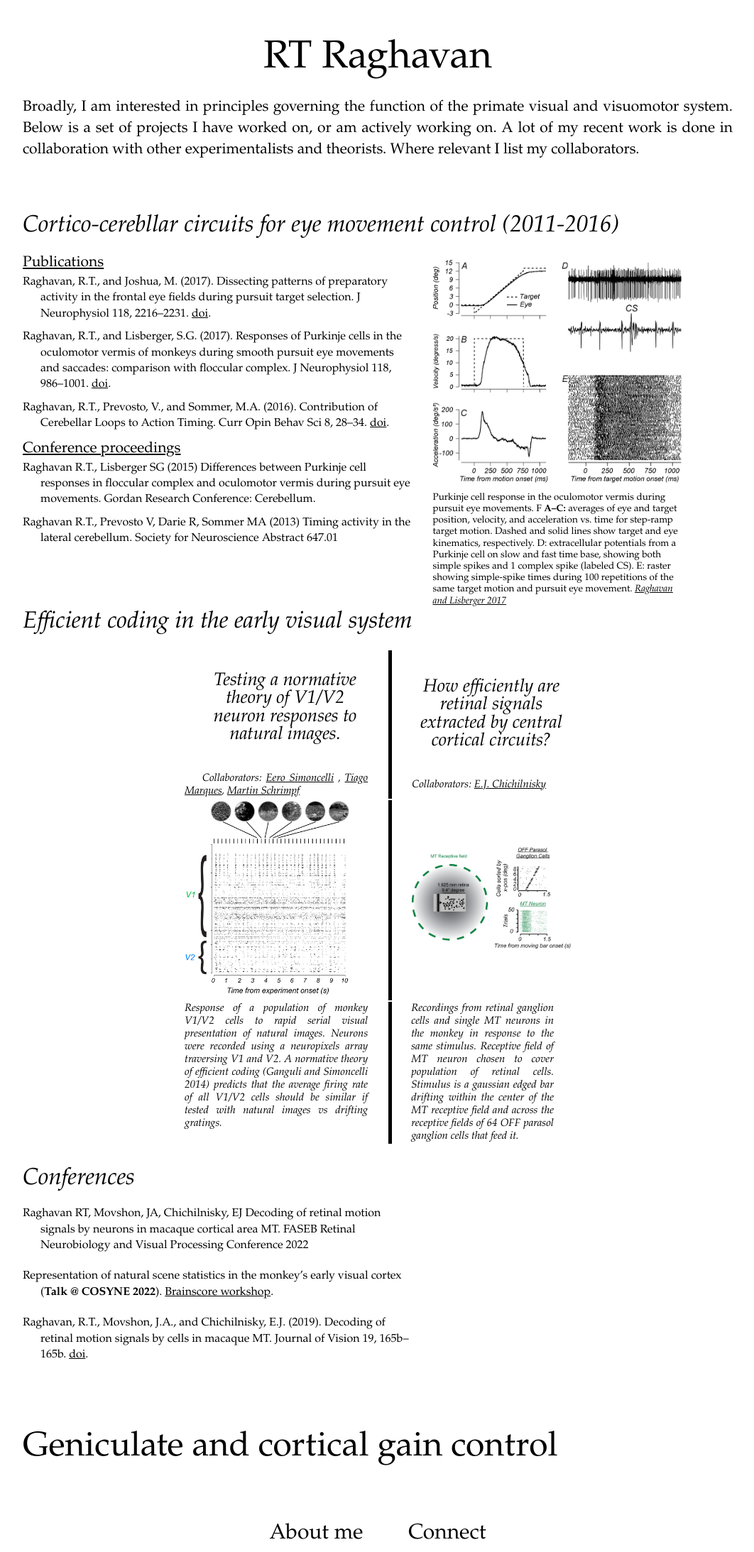
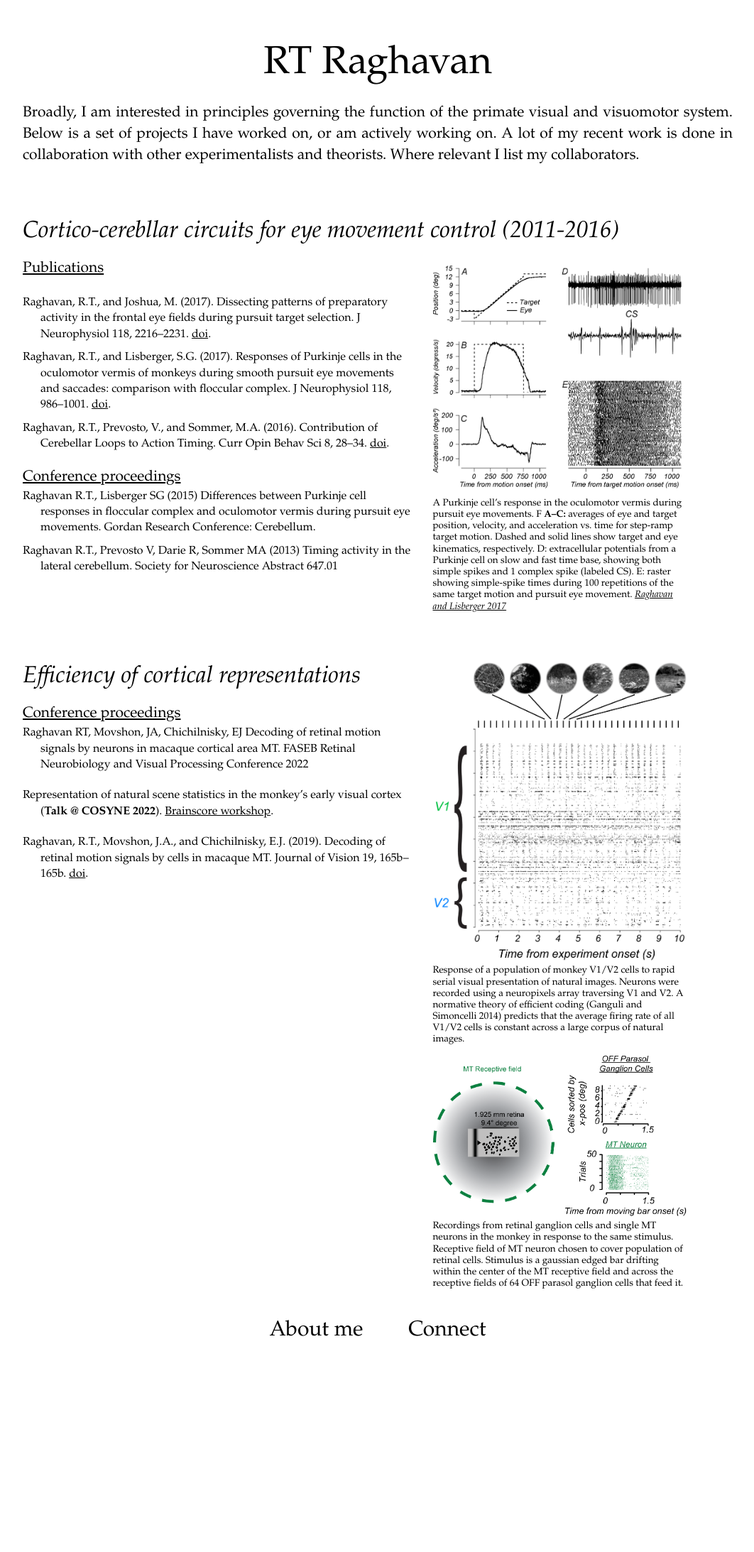
Before and after one commit to rtraghavan/rtraghavan.github.io, a Jekyll site: the page built from research/index.md, in a window 1280 px wide. Shown: the whole page at 71% size, without its empty margins (188-1250 px from the left). Built offline with Jekyll 4.4.1, drawn with Linux system fonts in a browser that asks for light colours; after the commit the page ends 1904 px from its top, so only the background shows below that.

Commit message:
layout changes

```diff
--- a/_layouts/default.html
+++ b/_layouts/default.html
@@ -22,9 +22,13 @@
 
 <footer class="footer">
   <ul>
-		<li><a href="/">About me</a></li>
-    	<!-- <li><p><a href="{{ site.url }}/research">Research</a></p></li>  -->
-    <li><a href="/connect">Connect</a></li>
+		<li>
+			<a href="/">About me</a>
+		</li>
+
+    	<li>
+			<a href="/connect">Connect</a>
+		</li>
   </ul>
 </footer>
 
--- a/css/main.css
+++ b/css/main.css
@@ -42,6 +42,8 @@ body {
   font-family: Palatino, "Palatino Linotype", "Palatino LT STD", "Book Antiqua", Georgia, serif;
   max-width: 1400px;
   counter-reset: sidenote-counter;
+  display: flex;
+  flex-direction: column;
 }
 
 html {
@@ -71,7 +73,6 @@ html {
   padding-right: 1em;
   padding-bottom: 0.25em;
 }
-
 
 a {
   word-spacing: 0px;
@@ -270,15 +271,18 @@ figure.fullwidth figcaption {
 }
 
 footer {
-  margin-top:3em;
-  font-size:40 px;
+  margin-top:0em;
+  font-size:400 px;
   font-weight: 300;
   bottom: 0;
-  width: 100%;
+
+  padding-top: auto;
+  width: auto;
   text-align: center;
 }
 
 footer li {
+  margin-top:0em;
   font-size: 30px;
   text-align: center;
   padding-top: 1em;
@@ -365,7 +369,7 @@ img {
   margin-right: -70%;
   width: 65%;
   margin-top: 0.4rem;
-  margin-bottom: 0;
+  margin-bottom: .4rem;
   font-size: 0.90rem;
   line-height: 1.2;
   vertical-align: baseline;
@@ -492,9 +496,10 @@ label.margin-toggle:not(.sidenote-number) {
 
 @media (max-width: 760px) {
   body {
-      width: 84%;
+      width: 50%;
       padding-left: 8%;
       padding-right: 8%;
+      padding-top: 8%;
   }
 
   hr,
--- a/research/index.md
+++ b/research/index.md
@@ -10,10 +10,9 @@ title: Research
 
 <section>
 ## Cortico-cerebllar circuits for eye movement control (2011-2016)
-<p>
 
 <u>Publications</u>
-<span class="marginnote"> <img src="/img/F01.png">  Purkinje cell response in the oculomotor vermis during pursuit eye movements. F **A–C:** averages of eye and target position, velocity, and acceleration vs. time for step-ramp target motion. Dashed and solid lines show target and eye kinematics, respectively. D: extracellular potentials from a Purkinje cell on slow and fast time base, showing both simple spikes and 1 complex spike (labeled CS). E: raster showing simple-spike times during 100 repetitions of the same target motion and pursuit eye movement.<em> [Raghavan and Lisberger 2017](https://doi.org/10.1152/jn.00209.2017)</em></span>
+<span class="marginnote"> <img src="/img/F01.png">  A Purkinje cell's response in the oculomotor vermis during pursuit eye movements. F **A–C:** averages of eye and target position, velocity, and acceleration vs. time for step-ramp target motion. Dashed and solid lines show target and eye kinematics, respectively. D: extracellular potentials from a Purkinje cell on slow and fast time base, showing both simple spikes and 1 complex spike (labeled CS). E: raster showing simple-spike times during 100 repetitions of the same target motion and pursuit eye movement.<em> [Raghavan and Lisberger 2017](https://doi.org/10.1152/jn.00209.2017)</em></span>
 
 <span style="display:block; font-size:16px;line-height: 1.4em;padding-left: 25px;text-indent: -25px; margin: auto auto 10px auto"> Raghavan, R.T., and Joshua, M. (2017). Dissecting patterns of preparatory activity in the frontal eye fields during pursuit target selection. J Neurophysiol 118, 2216–2231. [doi](https://doi.org/10.1152/jn.00317.2017). </span>
 <span style="display:block; font-size:16px;line-height: 1.4em;padding-left: 25px;text-indent: -25px; margin: auto auto 10px auto"> Raghavan, R.T., and Lisberger, S.G. (2017). Responses of Purkinje cells in the oculomotor vermis of monkeys during smooth pursuit eye movements and saccades: comparison with floccular complex. J Neurophysiol 118, 986–1001. [doi](https://doi.org/10.1152/jn.00209.2017). </span>
@@ -24,54 +23,28 @@ title: Research
 </span>
 <span style="display:block; font-size:16px;line-height: 1.4em;padding-left: 25px;text-indent: -25px; margin: auto auto 10px auto">Raghavan R.T., Prevosto V, Darie R, Sommer MA (2013) Timing activity in the lateral
 cerebellum. Society for Neuroscience Abstract 647.01
-</p>
+
+</section>
+
+<section>
 </section>
 
 
 
+<section>
+<span class="marginnote"> <img src="/img/natimex.png"> Response of a population of monkey V1/V2 cells to rapid serial visual presentation of natural images. Neurons were recorded using a neuropixels array traversing V1 and V2. A normative theory of efficient coding (Ganguli and Simoncelli 2014) predicts that the average firing rate of all V1/V2 cells is constant across a large corpus of natural images. </span>
 
 
+## Efficiency of cortical representations
+<span class="marginnote"> <img src="/img/efficient1.png"> Recordings from retinal ganglion cells and single MT neurons in the monkey in response to the same stimulus. Receptive field of MT neuron chosen to cover population of retinal cells. Stimulus is a gaussian edged bar drifting within the center of the MT receptive field and across the receptive fields of 64 OFF parasol ganglion cells that feed it. </span>
 
 
-
-
-
-<section>
-
-## Efficient coding in the early visual system
-
-
-<table style="max-width:100%;  ">
-  <thead >
-    <tr>
-         <td style="padding-right:auto;padding-left:auto;text-align:justify;"><h3 style="text-align:center;font-weight:normal;font-style:oblique;padding-left:25px;"> Testing a normative theory of V1/V2 neuron responses to natural images.</h3><br><p2 style="text-align:center;font-weight:normal;font-style:oblique;padding-left:25px;"> Collaborators:  <a href="https://www.cns.nyu.edu/~eero/">Eero Simoncelli</a> , <a href="https://scholar.google.com/citations?user=NWe5qUcAAAAJ&hl=en">Tiago Marques</a>, <a href="https://mschrimpf.com/">Martin Schrimpf</a> </p2></td>
-        <td style="border-right: 1px solid;border-width: thin thick;;padding-left:25px;"> </td>
-        <td style="padding-left:auto;text-align:justify;"><h3 style="text-align:center;font-weight:normal;font-style:oblique;padding-left:25px;">How efficiently are retinal signals extracted by central cortical circuits?</h3><br><p2 style="text-align:center;font-weight:normal;font-style:oblique;padding-left:25px;"> Collaborators: <a href="https://profiles.stanford.edu/chichilnisky">E.J. Chichilnisky</a> </p2></td>
-    </tr>
-    <tr>
-      <td ><img src="../img/natimex.png" alt="Data" style="margin-right:auto;max-width:90%;margin-bottom:auto;" /> </td>
-      <td style="border-right: 1px solid;border-width: thin thick;"> </td>
-      <td><img src="../img/efficient1.png" alt="Data" style="max-width:90%;margin-bottom:auto;margin-left:25px;margin-right:25px;" /></td>
-    </tr>
-  </thead>
-  <tbody>
-    <tr >
-      <td style="padding-right:auto;padding-left:auto;text-align:justify;vertical-align: top;"><em >Response of a population of monkey V1/V2 cells to rapid serial visual presentation of natural images. Neurons were recorded using a neuropixels array traversing V1 and V2. A normative theory of efficient coding (Ganguli and Simoncelli 2014) predicts that the average firing rate of all V1/V2 cells should be similar if tested with natural images vs drifting gratings.</em></td>
-      <td style="border-right: 1px solid;border-width: thin thick;"> </td>
-      <td style="padding-right:25px;padding-left:25px;text-align:justify;"><em>Recordings from retinal ganglion cells and single MT neurons in the monkey in response to the same stimulus. Receptive field of MT neuron chosen to cover population of retinal cells. Stimulus is a gaussian edged bar drifting within the center of the MT receptive field and across the receptive fields of 64 OFF parasol ganglion cells that feed it. </em></td>
-    </tr>
-  </tbody>
-</table>
-
-
-## Conferences
-
-
+<u> Conference proceedings </u>
 <span style="display:block; font-size:16px;line-height: 1.4em;padding-left: 25px;text-indent: -25px; margin: auto auto 10px auto">Raghavan RT, Movshon, JA, Chichilnisky, EJ Decoding of retinal motion signals by neurons in macaque cortical area MT. FASEB Retinal Neurobiology and Visual Processing Conference 2022 </span>
 
 <span style="display:block; font-size:16px;line-height: 1.4em;padding-left: 25px;text-indent: -25px; margin: auto auto 10px auto">Representation of natural scene statistics in the monkey's early visual cortex (<b>Talk @ COSYNE 2022</b>). [Brainscore workshop](https://www.brainscoreworkshop.com/). </span>
 
 <span style="display:block; font-size:16px;line-height: 1.4em;padding-left: 25px;text-indent: -25px; margin: auto auto 10px auto">Raghavan, R.T., Movshon, J.A., and Chichilnisky, E.J. (2019). Decoding of retinal motion signals by cells in macaque MT. Journal of Vision 19, 165b–165b. [doi](https://doi.org/10.1167/19.10.165b).</span>
+
+
 </section>
-
-# Geniculate and cortical gain control
```
